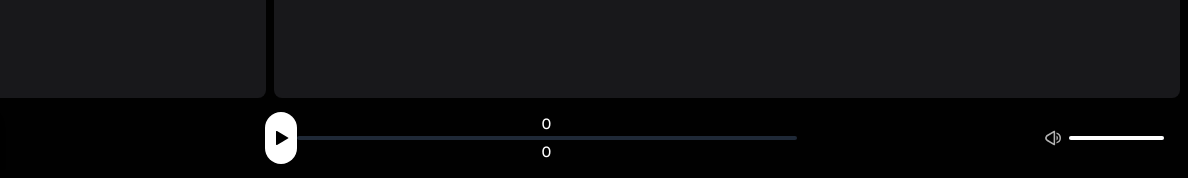
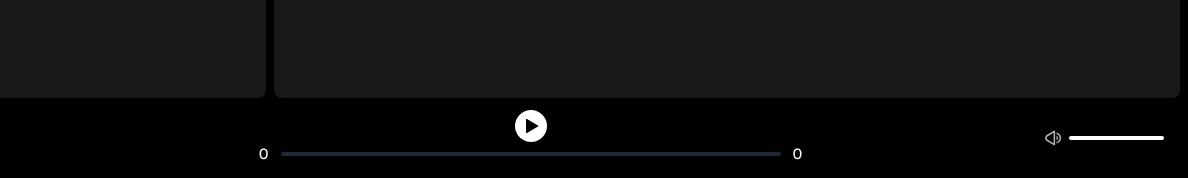
Before and after one commit to emapeire/spotify-clone, an Astro site: page / in a window 1280 px wide. Shown: the part 622-800 px from the top of the page, 92-1280 px from the left. Built offline with nearby package versions, Linux system fonts and the light colour scheme; Astro itself is replaced by a stand-in of ours.

Commit message:
Refactor Player component UI

```diff
--- a/src/components/Player.jsx
+++ b/src/components/Player.jsx
@@ -38,7 +38,7 @@ const SongController = ({ audio }) => {
   const duration = audio?.current?.duration ?? 0
 
   return (
-    <div className='flex flex-col items-center'>
+    <div className='flex gap-x-3'>
       <span>{currentTime}</span>
 
       <Slider
@@ -132,7 +132,7 @@ export function Player() {
       </div>
 
       <div className='grid place-content-center gap-4 flex-1'>
-        <div className='flex justify-center'>
+        <div className='flex justify-center flex-col items-center'>
           <button className='bg-white rounded-full p-2' onClick={handleClick}>
             {isPlaying ? <Pause /> : <Play />}
           </button>
```
